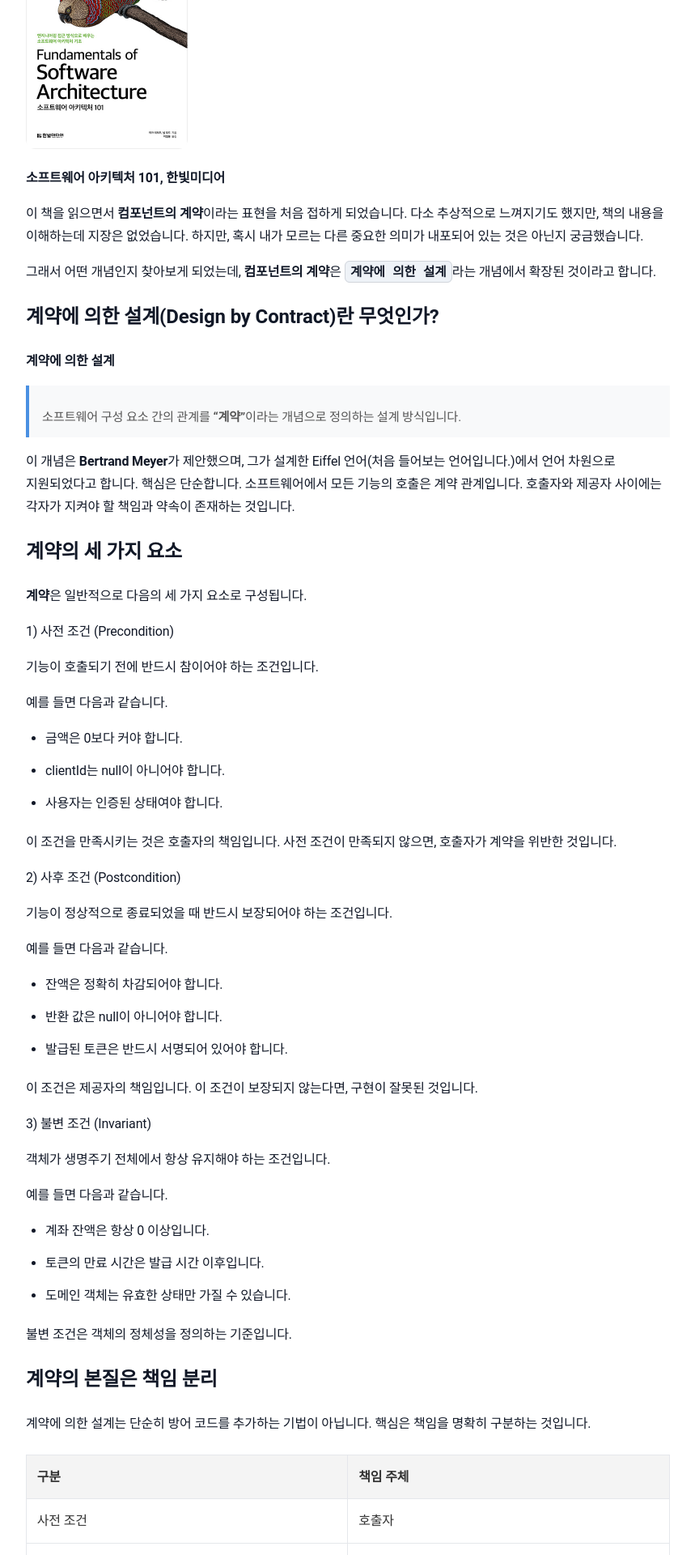
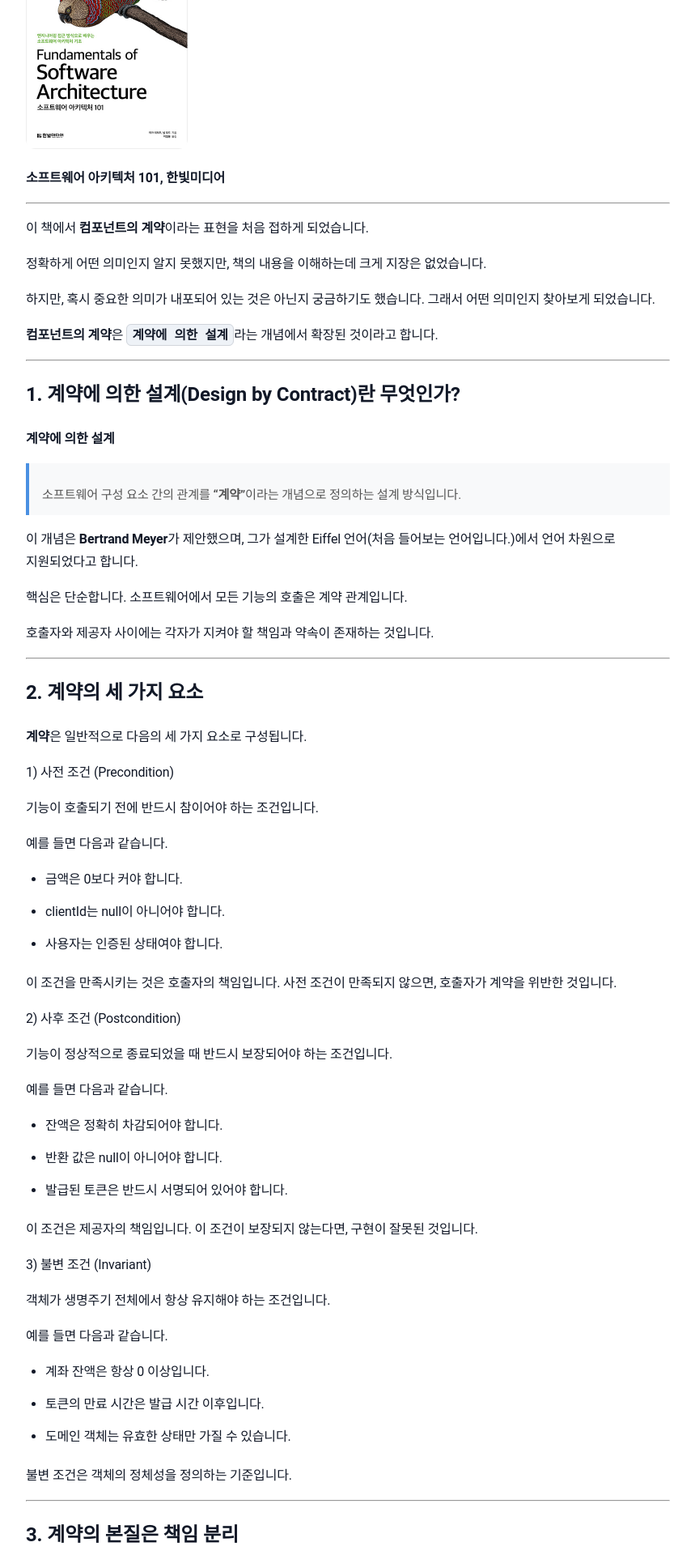
Before and after one commit to sanghoon-lee/sanghoon-lee.github.io, a Jekyll site: the page built from _posts/2026-02-25-DesignByContract.md, in a window 1280 px wide. Shown: the part 454-2374 px from the top of the page at 81% size, without its empty margins (210-1069 px from the left). Built offline with Jekyll 4.4.1, drawn with Linux system fonts in a browser that asks for light colours; nearby versions of some CDN libraries; comment, search, counter and statistics services are not loaded; some of the changed text lies outside the part shown.

Commit message:
소프트웨어 아키텍처 포스팅 2/6 수정

````diff
--- a/_posts/2026-02-25-DesignByContract.md
+++ b/_posts/2026-02-25-DesignByContract.md
@@ -2,36 +2,42 @@
 layout: post
 title: "[학습기록] 소프트웨어 아키텍처: (2) 계약에 의한 설계(Design by Contract)"
 date: 2026-02-25
+description: 소프트웨어 아키텍처 101이라는 책을 읽으면서 공부한 내용을 정리한 글입니다. 2/6
+image: /assets/images/101.jpg
 categories: 학습기록
 ---
 
-<style>
-.main-image {
-  width: 200px;
-  max-width: 380px;
-  height: auto;
-  margin-bottom: 1.4rem;
-  border-radius: 12px;
-  display: block;
-}
-</style>
-
-<img class="main-image" src="/assets/images/101.jpg" alt="소프트웨어 아키텍처 101">
+<img class="book-image" src="/assets/images/101.jpg" alt="소프트웨어 아키텍처 101">
 
 **소프트웨어 아키텍처 101, 한빛미디어**
 
-이 책을 읽으면서 **컴포넌트의 계약**이라는 표현을 처음 접하게 되었습니다. 다소 추상적으로 느껴지기도 했지만, 책의 내용을 이해하는데 지장은 없었습니다. 하지만, 혹시 내가 모르는 다른 중요한 의미가 내포되어 있는 것은 아닌지 궁금했습니다.
+---
 
-그래서 어떤 개념인지 찾아보게 되었는데, **컴포넌트의 계약**은 `계약에 의한 설계`라는 개념에서 확장된 것이라고 합니다.
+이 책에서 **컴포넌트의 계약**이라는 표현을 처음 접하게 되었습니다.
 
-## 계약에 의한 설계(Design by Contract)란 무엇인가?
+정확하게 어떤 의미인지 알지 못했지만, 책의 내용을 이해하는데 크게 지장은 없었습니다.
+
+하지만, 혹시 중요한 의미가 내포되어 있는 것은 아닌지 궁금하기도 했습니다. 그래서 어떤 의미인지 찾아보게 되었습니다.
+
+ **컴포넌트의 계약**은 `계약에 의한 설계`라는 개념에서 확장된 것이라고 합니다.
+
+---
+
+## 1. 계약에 의한 설계(Design by Contract)란 무엇인가?
 
 **계약에 의한 설계**
+
 > 소프트웨어 구성 요소 간의 관계를 **“계약”**이라는 개념으로 정의하는 설계 방식입니다.
 
-이 개념은 **Bertrand Meyer**가 제안했으며, 그가 설계한 Eiffel 언어(처음 들어보는 언어입니다.)에서 언어 차원으로 지원되었다고 합니다. 핵심은 단순합니다. 소프트웨어에서 모든 기능의 호출은 계약 관계입니다. 호출자와 제공자 사이에는 각자가 지켜야 할 책임과 약속이 존재하는 것입니다.
+이 개념은 **Bertrand Meyer**가 제안했으며, 그가 설계한 Eiffel 언어(처음 들어보는 언어입니다.)에서 언어 차원으로 지원되었다고 합니다.
 
-## 계약의 세 가지 요소
+핵심은 단순합니다. 소프트웨어에서 모든 기능의 호출은 계약 관계입니다.
+
+호출자와 제공자 사이에는 각자가 지켜야 할 책임과 약속이 존재하는 것입니다.
+
+---
+
+## 2. 계약의 세 가지 요소
 
 **계약**은 일반적으로 다음의 세 가지 요소로 구성됩니다.
 
@@ -71,7 +77,9 @@ categories: 학습기록
 
 불변 조건은 객체의 정체성을 정의하는 기준입니다.
 
-## 계약의 본질은 책임 분리
+---
+
+## 3. 계약의 본질은 책임 분리
 
 계약에 의한 설계는 단순히 방어 코드를 추가하는 기법이 아닙니다. 핵심은 책임을 명확히 구분하는 것입니다.
 
@@ -83,9 +91,13 @@ categories: 학습기록
 
 이렇게 구분하면 혹시라도 문제가 발생했을 때, 누구의 책임인지를 비교적 명확하게 판단할 수 있습니다. 대규모 시스템일수록 이러한 구분은 더욱 중요해집니다.
 
-## “컴포넌트의 계약”
+---
 
-앞서 이야기했지만, 아키텍처에서 **“컴포넌트의 계약”**은 `계약에 의한 설계`의 개념을 컴포넌트 수준으로 확장한 것입니다. 그래서 컴포넌트는 내부 구현이 아니라, 외부에 보장하는 행동으로 정의되어야 합니다.
+## 4. 컴포넌트의 계약
+
+앞서 이야기했지만, 아키텍처에서 **“컴포넌트의 계약”**은 `계약에 의한 설계`의 개념을 컴포넌트 수준으로 확장한 것입니다.
+
+그래서 컴포넌트는 내부 구현이 아니라, 외부에 보장하는 행동까지 정의되어야 합니다.
 
 **계약**에 해당되는 사례들은 다음과 같습니다.
 
@@ -113,9 +129,11 @@ REST API, gRPC 정의, 메시지 스키마 등은 모두 **계약**에 해당되
 
 이것들이 API 스펙이며, 곧 **컴포넌트의 계약**입니다.
 
-## Java에서 계약을 표현하는 방법
+---
 
-Java 언어 차원에서 직접 지원하지는 않지만, 다음과 같은 방식으로 **계약**을 표현할 수 있습니다.
+## 6. Java에서 계약을 표현하는 방법
+
+Java의 경우에는 언어 차원에서 직접 지원하지는 않지만, 다음과 같은 방식으로 **계약**을 표현할 수 있습니다.
 
 **Validation 애노테이션**
 ```java
@@ -146,14 +166,17 @@ if (amount <= 0) {
 
 이 질문에 명확히 답할 수 있다면, 그 컴포넌트는 계약으로 정의된 것입니다.
 
-아키텍처에서 말하는 **컴포넌트의 계약**이란
-구현이 아니라 행동 보장(Behavioral Guarantee)으로 컴포넌트를 정의하자는 의미입니다.
+아키텍처에서 말하는 **컴포넌트의 계약**이란, 구현이 아니라 행동 보장(Behavioral Guarantee)으로 컴포넌트를 정의하자는 의미입니다.
 
 좋은 시스템일수록 구현보다 계약이 더 중요한 기준이 됩니다.
 
 > 구현은 변경될 수 있지만, 계약은 쉽게 깨져서는 안 됩니다.
 
-## 포스팅 시리즈
+<img class="main-image" src="/assets/images/contract.jpg" alt="계약">
+
+---
+
+## 8. 포스팅 시리즈
 
 * [[학습기록] 소프트웨어 아키텍처: (1) 도메인,모듈,컴포넌트,아티팩트 그리고 퀀텀](https://sanghoon-lee.github.io/2026/02/23/ArchitecureCoreConcept/)
 * [학습기록] 소프트웨어 아키텍처: (2) 계약에 의한 설계(Design by Contract)
````
Also changed, not shown: other parts of _posts/2026-02-25-DesignByContract.md (+9 -3 lines), _posts/2026-02-23-ArchitecureCoreConcept.md (+1 -0 lines), assets/images/contract.jpg (added).
